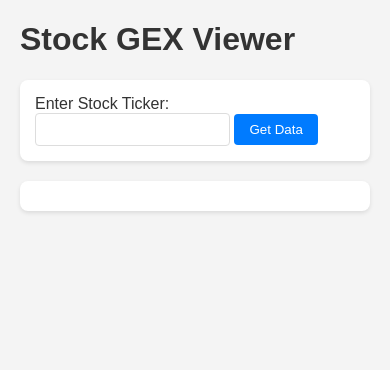
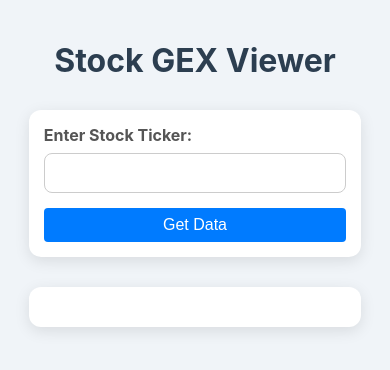
Before and after one commit to klin10/gex-web, a Flask app: page / in a window 390 px wide. Shown: the top 370 px of the page. Run offline with Flask 3, Linux system fonts and the light colour scheme.

Commit message:
Update index.html

```diff
--- a/app/templates/index.html
+++ b/app/templates/index.html
@@ -2,29 +2,134 @@
 <html lang="en">
 <head>
     <meta charset="UTF-8">
+    <meta name="viewport" content="width=device-width, initial-scale=1.0">
     <title>GEX Viewer</title>
     <link rel="stylesheet" href="{{ url_for('static', filename='style.css') }}">
     <script src="https://cdn.jsdelivr.net/npm/chart.js@4.4.2/dist/chart.umd.min.js"></script>
+    <style>
+        /* Basic Tailwind-like styling for better aesthetics */
+        body {
+            font-family: 'Inter', sans-serif;
+            background-color: #f0f4f8;
+            color: #333;
+            margin: 0;
+            padding: 20px;
+            display: flex;
+            flex-direction: column;
+            align-items: center;
+        }
+        h1 {
+            color: #2c3e50;
+            margin-bottom: 30px;
+        }
+        form, #controlsSection, #gexResult, #chartContainer {
+            background-color: #ffffff;
+            padding: 25px;
+            border-radius: 12px;
+            box-shadow: 0 4px 15px rgba(0, 0, 0, 0.1);
+            margin-bottom: 20px;
+            width: 100%;
+            max-width: 600px;
+            box-sizing: border-box;
+        }
+        label {
+            display: block;
+            margin-bottom: 8px;
+            font-weight: bold;
+            color: #555;
+        }
+        input[type="text"], select {
+            width: calc(100% - 20px);
+            padding: 10px;
+            margin-bottom: 15px;
+            border: 1px solid #ccc;
+            border-radius: 8px;
+            font-size: 16px;
+            box-sizing: border-box;
+        }
+        button {
+            background-color: #007bff;
+            color: white;
+            padding: 12px 20px;
+            border: none;
+            border-radius: 8px;
+            cursor: pointer;
+            font-size: 16px;
+            transition: background-color 0.3s ease;
+        }
+        button:hover {
+            background-color: #0056b3;
+        }
+        #gexResult h3, #gexResult h4, #gexResult h5 {
+            color: #2c3e50;
+            margin-top: 20px;
+            margin-bottom: 10px;
+        }
+        #gexResult p {
+            margin-bottom: 8px;
+        }
+        table {
+            width: 100%;
+            border-collapse: collapse;
+            margin-top: 15px;
+            border-radius: 8px;
+            overflow: hidden; /* Ensures rounded corners apply to table */
+        }
+        th, td {
+            border: 1px solid #e0e0e0;
+            padding: 10px 12px;
+            text-align: left;
+        }
+        th {
+            background-color: #f8f8f8;
+            font-weight: bold;
+            color: #444;
+        }
+        tr:nth-child(even) {
+            background-color: #f9f9f9;
+        }
+        #chartContainer {
+            background-color: #ffffff;
+            padding: 25px;
+            border-radius: 12px;
+            box-shadow: 0 4px 15px rgba(0, 0, 0, 0.1);
+            width: 80%;
+            max-width: 900px;
+            margin: 20px auto;
+            box-sizing: border-box;
+        }
+        /* Responsive adjustments */
+        @media (max-width: 768px) {
+            form, #controlsSection, #gexResult, #chartContainer {
+                padding: 15px;
+                max-width: 95%;
+            }
+            input[type="text"], select, button {
+                width: 100%;
+            }
+        }
+    </style>
 </head>
 <body>
     <h1>Stock GEX Viewer</h1>
-    <form id="tickerForm">
+    <form id="tickerForm" class="rounded-lg">
         <label for="ticker">Enter Stock Ticker:</label>
-        <input type="text" id="ticker" name="ticker" required>
-        <button type="submit">Get Data</button>
+        <input type="text" id="ticker" name="ticker" required class="rounded-lg">
+        <button type="submit" class="rounded-lg">Get Data</button>
     </form>
 
-    <div id="controlsSection" style="margin-top: 20px; display: none;">
+    <div id="controlsSection" style="margin-top: 20px; display: none;" class="rounded-lg">
         <label for="expirationDate">Select Expiration Date(s):</label>
         <select id="expirationDate" multiple size="5" style="vertical-align: top;"></select>
-        <button id="selectAllExpirations" type="button" style="vertical-align: top; margin-left: 5px;">Select All</button>
+        <button id="selectAllExpirations" type="button" style="vertical-align: top; margin-left: 5px;" class="rounded-lg">Select All</button>
     </div>
 
-    <div id="gexResult" style="margin-top: 10px;">
+    <div id="gexResult" style="margin-top: 10px;" class="rounded-lg">
         <!-- GEX data table will be displayed here -->
+        <div id="zeroGammaResult" style="margin-top: 10px;"></div> <!-- Added this div -->
     </div>
 
-    <div id="chartContainer" style="width: 80%; max-width: 900px; margin: 20px auto; display: none;">
+    <div id="chartContainer" style="width: 80%; max-width: 900px; margin: 20px auto; display: none;" class="rounded-lg">
         <canvas id="gexChart"></canvas>
     </div>
 
@@ -36,6 +141,7 @@
         const gexResultDiv = document.getElementById('gexResult');
         const chartContainer = document.getElementById('chartContainer');
         const gexChartCanvas = document.getElementById('gexChart');
+        const selectAllExpirationsButton = document.getElementById('selectAllExpirations'); // Get the new button
 
         let currentTicker = '';
         let currentExpirations = [];
@@ -43,7 +149,9 @@
 
         async function fetchAndDisplayZeroGamma(ticker, expirations) {
             const zeroGammaResultDiv = document.getElementById('zeroGammaResult');
-            if (!zeroGammaResultDiv) return;
+            if (!zeroGammaResultDiv) return; // Ensure the div exists
+
+            zeroGammaResultDiv.innerHTML = '<p>Calculating Zero Gamma Level...</p>'; // Show loading state for ZGL
 
             let url = new URL(window.location.origin + '/calculate_zero_gamma');
             url.searchParams.append('ticker', ticker);
@@ -55,13 +163,14 @@
                 let zGResultHtml = '';
                 if (data.error) {
                     zGResultHtml = `<p><strong>Zero Gamma Level (Gamma Flip):</strong> <span style="color: red;">Error: ${data.error}</span></p>`;
-                } else if (data.zero_gamma_level) {
+                } else if (data.zero_gamma_level !== null && data.zero_gamma_level !== undefined) { // Check for actual value
                     zGResultHtml = `<p style="font-weight: bold; color: #0056b3;"><strong>Zero Gamma Level (Gamma Flip):</strong> $${data.zero_gamma_level.toFixed(2)}</p>`;
                 } else {
                     zGResultHtml = `<p><strong>Zero Gamma Level (Gamma Flip):</strong> Not found in search range.</p>`;
                 }
                 zeroGammaResultDiv.innerHTML = zGResultHtml;
             } catch (error) {
+                console.error("Frontend error during Zero Gamma calculation:", error);
                 zeroGammaResultDiv.innerHTML = `<p><strong>Zero Gamma Level (Gamma Flip):</strong> <span style="color: red;">Frontend error during calculation.</span></p>`;
             }
         }
@@ -105,6 +214,7 @@
                 }
 
                 // Handle single or multiple selected dates from backend
+                // This is the correct place for the declaration, only once.
                 const selectedDates = Array.isArray(data.selected_expiration_date) ? data.selected_expiration_date : [data.selected_expiration_date];
 
                 if (selectedDates.length > 0 && currentExpirations.length > 0) {
@@ -121,14 +231,14 @@
 
 
                 if (data.error) { // Error specific to this expiration, but we might have dates
-                    gexResultDiv.innerHTML = `<p style="color: red;">Error for ${data.ticker || ticker} (Exp: ${expiration || 'default'}): ${data.error}</p>`;
+                    gexResultDiv.innerHTML = `<p style="color: red;">Error for ${data.ticker || ticker} (Exp: ${expirations.join(', ') || 'default'}): ${data.error}</p>`; // Use expirations array for error message
                     // Keep dropdown visible if dates were fetched
                     return;
                 }
 
 
                 let resultHtml = `<h3>${data.ticker} - GEX Data</h3>`;
-                const selectedDates = Array.isArray(data.selected_expiration_date) ? data.selected_expiration_date : [data.selected_expiration_date];
+                // Use the already declared selectedDates variable here (no 'const' here)
                 resultHtml += `<p><strong>Selected Expiration(s):</strong> ${selectedDates.join(', ')}</p>`;
 
                 if (data.spot_price_used !== null && data.spot_price_used !== undefined) {
@@ -138,15 +248,21 @@
                 }
                 resultHtml += `<p><strong>Risk-Free Rate Used (for calculation):</strong> ${(data.risk_free_rate_used * 100).toFixed(2)}%</p>`;
 
-                resultHtml += `<div id="zeroGammaResult"><p>Calculating Zero Gamma Level...</p></div>`;
+                // The Zero Gamma Level display is now handled by fetchAndDisplayZeroGamma
+                // So, remove the inline display logic from here.
+                // resultHtml += `<div id="zeroGammaResult"><p>Calculating Zero Gamma Level...</p></div>`; // This line is moved to HTML structure
 
                 if (data.data_source_timestamp) {
-                    resultHtml += `<p><small><em>Data as of: ${new Date(data.data_source_timestamp).toLocaleString()}</em></small></p>`;
+                    const timestampDate = new Date(data.data_source_timestamp);
+                    if (!isNaN(timestampDate.getTime())) { // Check if it's a valid date
+                        resultHtml += `<p><small><em>Data as of: ${timestampDate.toLocaleString()}</em></small></p>`;
+                    } else {
+                        resultHtml += `<p><small><em>Data as of: Invalid Date</em></small></p>`;
+                    }
                 }
 
                 if (data.gex_by_strike && data.gex_by_strike.length > 0) {
-                    resultHtml += `<h4>Totals for ${data.selected_expiration_date}:</h4>`;
-                    // Add checks for null/undefined before calling toLocaleString
+                    resultHtml += `<h4>Totals for ${selectedDates.join(', ')}:</h4>`; // Use selectedDates for totals header
                     resultHtml += `<p><strong>Total Call GEX:</strong> $${(data.total_call_gex_usd ?? 0).toLocaleString(undefined, {minimumFractionDigits: 2, maximumFractionDigits: 2})}</p>`;
                     resultHtml += `<p><strong>Total Put GEX:</strong> $${(data.total_put_gex_usd ?? 0).toLocaleString(undefined, {minimumFractionDigits: 2, maximumFractionDigits: 2})}</p>`;
                     resultHtml += `<p><strong>Total Net GEX:</strong> $${(data.total_net_gex_usd ?? 0).toLocaleString(undefined, {minimumFractionDigits: 2, maximumFractionDigits: 2})}</p>`;
@@ -164,10 +280,10 @@
                                     <tbody>`;
                     data.gex_by_strike.forEach(item => {
                         resultHtml += `<tr>
-                                         <td>${item.strike.toFixed(2)}</td>
-                                         <td>${item.call_gex_usd.toLocaleString(undefined, {minimumFractionDigits: 2, maximumFractionDigits: 2})}</td>
-                                         <td>${item.put_gex_usd.toLocaleString(undefined, {minimumFractionDigits: 2, maximumFractionDigits: 2})}</td>
-                                         <td style="font-weight: bold;">${item.net_gex_usd.toLocaleString(undefined, {minimumFractionDigits: 2, maximumFractionDigits: 2})}</td>
+                                            <td>${(item.strike ?? 0).toFixed(2)}</td>
+                                            <td>${(item.call_gex_usd ?? 0).toLocaleString(undefined, {minimumFractionDigits: 2, maximumFractionDigits: 2})}</td>
+                                            <td>${(item.put_gex_usd ?? 0).toLocaleString(undefined, {minimumFractionDigits: 2, maximumFractionDigits: 2})}</td>
+                                            <td style="font-weight: bold;">${(item.net_gex_usd ?? 0).toLocaleString(undefined, {minimumFractionDigits: 2, maximumFractionDigits: 2})}</td>
                                         </tr>`;
                     });
                     resultHtml += `</tbody></table>`;
@@ -185,14 +301,6 @@
                 gexResultDiv.innerHTML = resultHtml;
 
                 // Charting logic
-                // ... (rest of charting logic) ...
-
-                // After rendering main data, kick off the zero gamma calculation
-                if (!data.error) {
-                    fetchAndDisplayZeroGamma(ticker, selectedDates);
-                }
-
-
                 if (gexChart) {
                     gexChart.destroy(); // Destroy previous chart instance
                     gexChart = null;
@@ -200,12 +308,12 @@
 
                 if (data.gex_by_strike && data.gex_by_strike.length > 0) {
                     chartContainer.style.display = 'block';
-                    const strikes = data.gex_by_strike.map(item => item.strike.toFixed(2));
-                    const callGEXData = data.gex_by_strike.map(item => item.call_gex_usd);
-                    const putGEXData = data.gex_by_strike.map(item => -item.put_gex_usd); // Negate for downward plot
-                    const netGEXData = data.gex_by_strike.map(item => item.net_gex_usd);
-                    const callOiData = data.gex_by_strike.map(item => item.call_oi);
-                    const putOiData = data.gex_by_strike.map(item => item.put_oi);
+                    const strikes = data.gex_by_strike.map(item => (item.strike ?? 0).toFixed(2));
+                    const callGEXData = data.gex_by_strike.map(item => (item.call_gex_usd ?? 0));
+                    const putGEXData = data.gex_by_strike.map(item => -(item.put_gex_usd ?? 0)); // Negate for downward plot
+                    const netGEXData = data.gex_by_strike.map(item => (item.net_gex_usd ?? 0));
+                    const callOiData = data.gex_by_strike.map(item => (item.call_oi ?? 0)); // Add nullish coalescing
+                    const putOiData = data.gex_by_strike.map(item => (item.put_oi ?? 0)); // Add nullish coalescing
 
                     gexChart = new Chart(gexChartCanvas, {
                         type: 'bar',
@@ -249,7 +357,7 @@
                             plugins: {
                                 title: {
                                     display: true,
-                                    text: `GEX Profile for ${data.ticker} - Exp: ${data.selected_expiration_date}`
+                                    text: `GEX Profile for ${data.ticker} - Exp: ${selectedDates.join(', ')}` // Use selectedDates here
                                 },
                                 tooltip: {
                                     callbacks: {
@@ -270,9 +378,9 @@
                                             const callOiValue = callOiData[dataIndex];
                                             const putOiValue = putOiData[dataIndex];
 
-                                            const netGexLine = 'Net GEX: $' + netGexValue.toLocaleString(undefined, {minimumFractionDigits: 2, maximumFractionDigits: 2});
-                                            const callOiLine = 'Call OI: ' + callOiValue.toLocaleString();
-                                            const putOiLine = 'Put OI: ' + putOiValue.toLocaleString();
+                                            const netGexLine = 'Net GEX: $' + (netGexValue ?? 0).toLocaleString(undefined, {minimumFractionDigits: 2, maximumFractionDigits: 2});
+                                            const callOiLine = 'Call OI: ' + (callOiValue ?? 0).toLocaleString(); // Add nullish coalescing
+                                            const putOiLine = 'Put OI: ' + (putOiValue ?? 0).toLocaleString(); // Add nullish coalescing
 
                                             return [netGexLine, callOiLine, putOiLine];
                                         }
@@ -310,11 +418,15 @@
                 const selectedExpirations = Array.from(expirationSelect.selectedOptions).map(opt => opt.value);
                 if (selectedExpirations.length > 0) {
                     fetchAndDisplayGEX(currentTicker, selectedExpirations);
+                } else {
+                    // If no expirations are selected, clear results and chart
+                    gexResultDiv.innerHTML = '<p>Please select at least one expiration date.</p>';
+                    chartContainer.style.display = 'none';
                 }
             }
         });
 
-        document.getElementById('selectAllExpirations').addEventListener('click', function() {
+        selectAllExpirationsButton.addEventListener('click', function() {
             Array.from(expirationSelect.options).forEach(opt => opt.selected = true);
             // Manually trigger the change event to reload data
             expirationSelect.dispatchEvent(new Event('change'));
```
Lines whose indentation alone changed are shown as unchanged.
